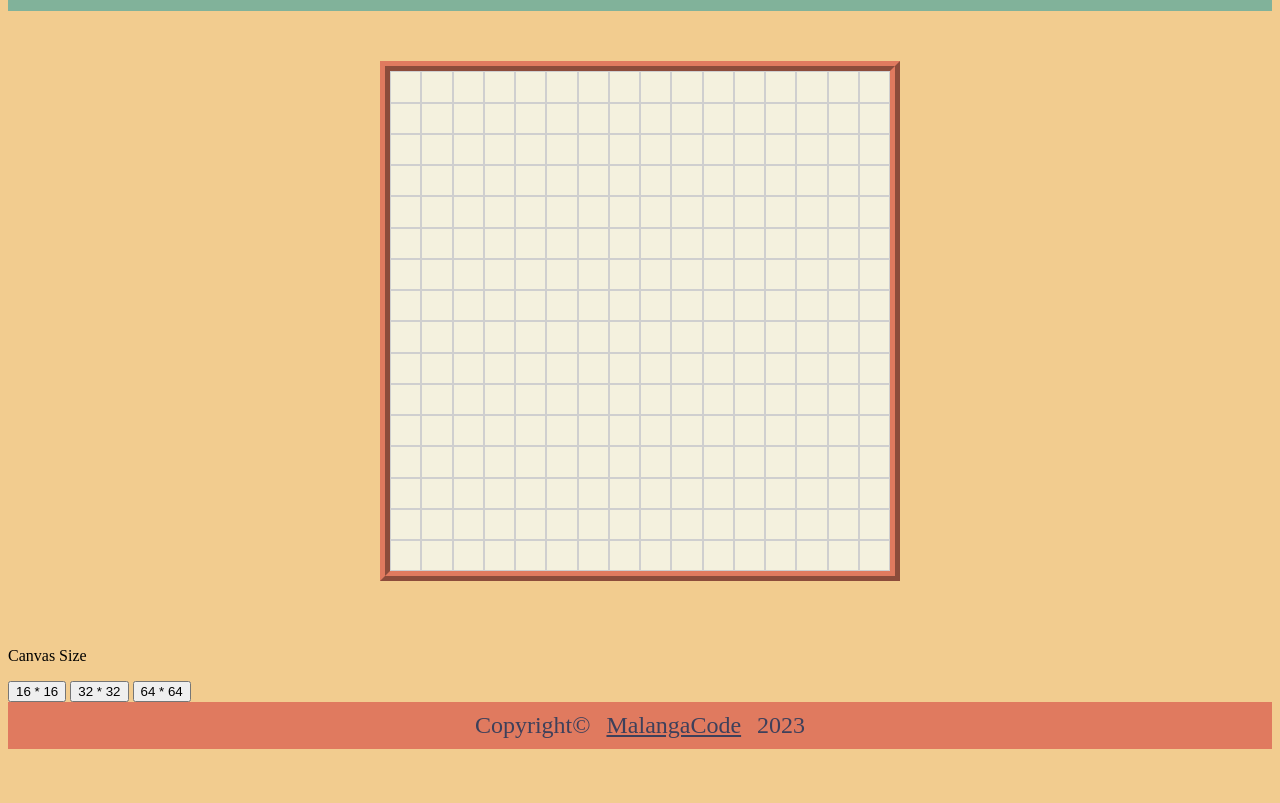
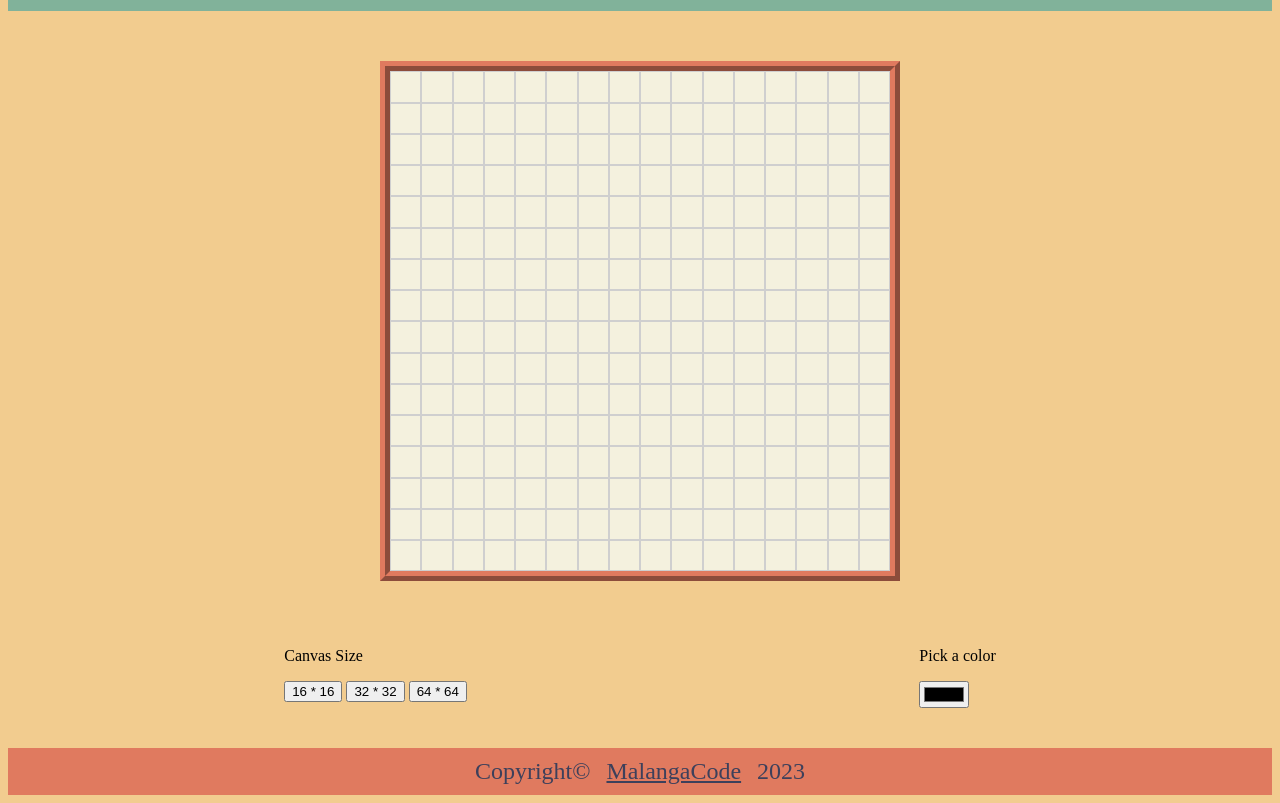
Before and after one commit to MalangaCode/Etch-a-Sketch, a plain HTML site: page index.html in a window 1280 px wide. Shown: the part 116-919 px from the top of the page. Before the commit the page ends 873 px from the top, so only its background shows below. Drawn offline with Linux system fonts and the light colour scheme; a web font is replaced by a local one.

Commit message:
Add color picker button

```diff
--- a/index.html
+++ b/index.html
@@ -17,13 +17,19 @@
     <div id="sketchPad">
         <div id="canvas"></div>
     </div>
-    <div id="btnsContainer">
+    <div id="btnContainer">
         <div>
             <p>Canvas Size</p>
             <div id="canvasButtons">
                 <button id="16">16 * 16</button>
                 <button id="32">32 * 32</button>
                 <button id="64">64 * 64</button>
+            </div>
+        </div>
+        <div>
+            <p>Pick a color</p>
+            <div>
+                <input type="color" id="colorPicker" value="#000000">
             </div>
         </div>
     </div>
--- a/styles.css
+++ b/styles.css
@@ -37,8 +37,10 @@ h1{
     border: 1px solid #cfcfcf;
 }
 
-.pixel:hover{
-    background-color: #3d405b;
+#btnContainer{
+    display: flex;
+    justify-content: space-around;
+    padding: 0px 50px 40px 50px;
 }
 
 #footer{
```
